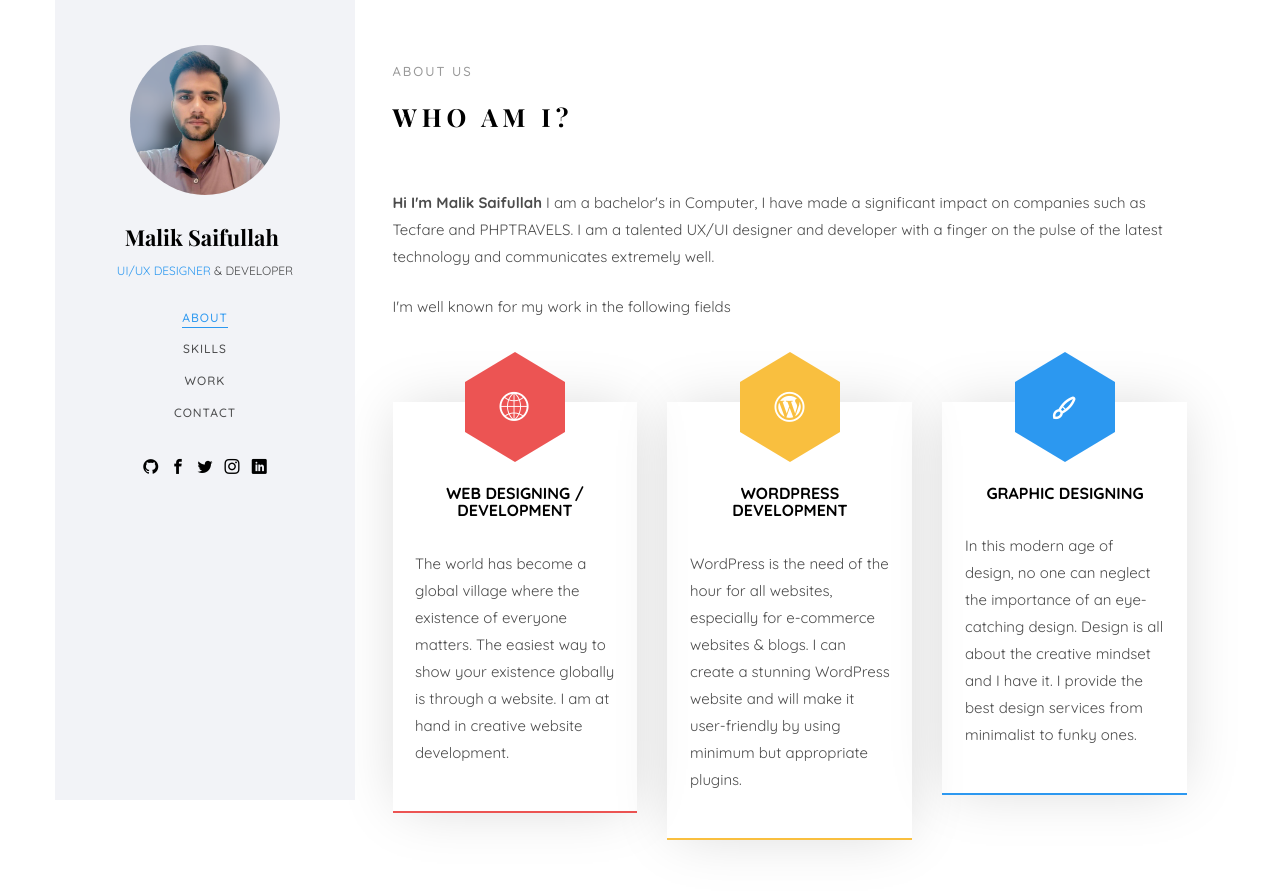
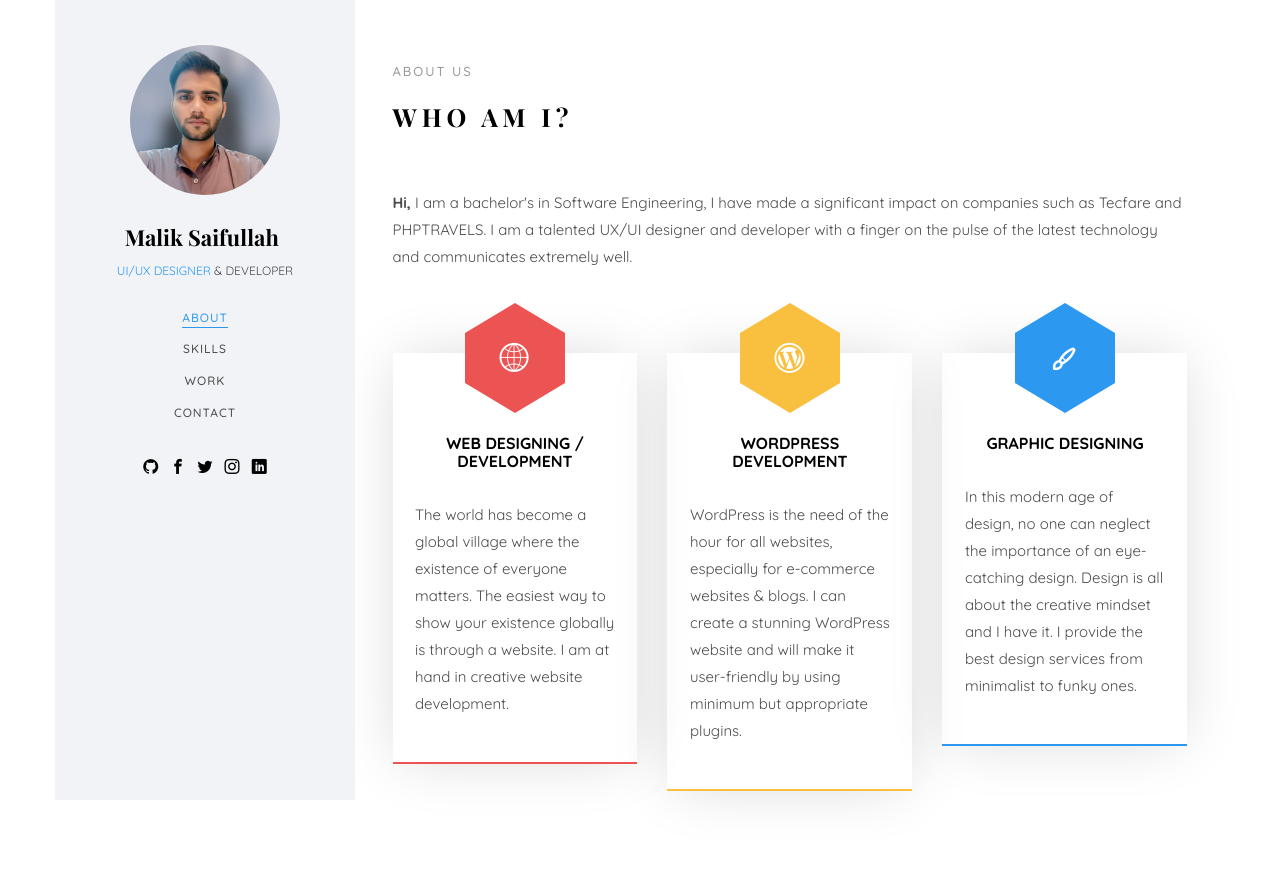
Before and after one commit to Malik-Saifullah/portfolio, a plain HTML site: page index.html in a window 1280 px wide. Shown: the top 896 px of the page. Drawn offline with nearby package versions, Linux system fonts and the light colour scheme; files whose address does not match are found by name; a web font is replaced by a local one.

Commit message:
change material

```diff
--- a/index.html
+++ b/index.html
@@ -98,12 +98,10 @@
 										<div class="about-desc">
 											<span class="heading-meta">About Us</span>
 											<h2 class="colorlib-heading">Who Am I?</h2>
-											<p><strong>Hi I'm Malik Saifullah</strong> I am a bachelor's in Computer, I
-												have made a significant impact on companies such as Tecfare and
-												PHPTRAVELS.
-												I am a talented UX/UI designer and developer with a finger on the pulse
-												of the latest technology and communicates extremely well.</p>
-											<p>I'm well known for my work in the following fields</p>
+											<p><strong>Hi,</strong> I am a bachelor's in Software Engineering, I have
+												made a significant impact on companies such as Tecfare and PHPTRAVELS. I
+												am a talented UX/UI designer and developer with a finger on the pulse of
+												the latest technology and communicates extremely well.</p>
 										</div>
 									</div>
 								</div>
```
